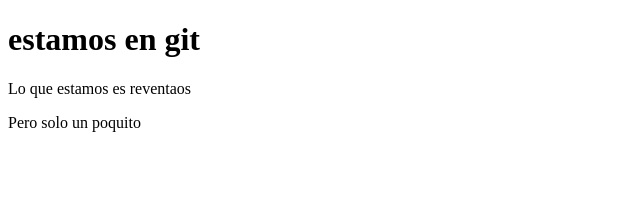
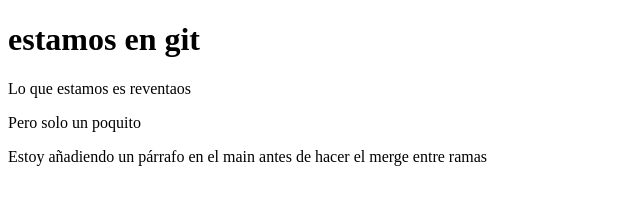
Before and after one commit to Javato98/prueba-git-, a plain HTML site: page index.html in a window 1280 px wide. Shown: the whole page, without its empty margins (0-640 px from the left). Drawn offline with Linux system fonts and the light colour scheme.

Commit message:
Añado un parrafo sin hacer el merge

```diff
--- a/index.html
+++ b/index.html
@@ -9,5 +9,7 @@
     <h1> estamos en git</h1>
     <p>Lo que estamos es reventaos</p>
     <p>Pero solo un poquito</p>
+    <p>Estoy añadiendo un párrafo en el main antes de hacer el merge entre ramas</p>
+
 </body>
 </html>
```
